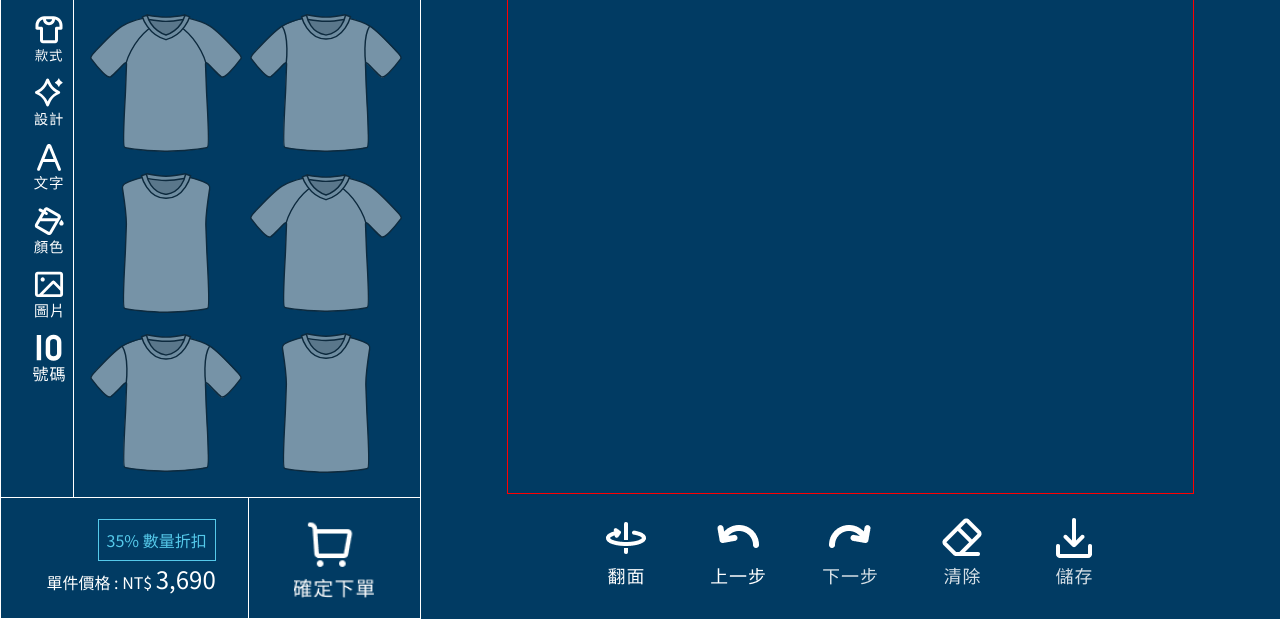
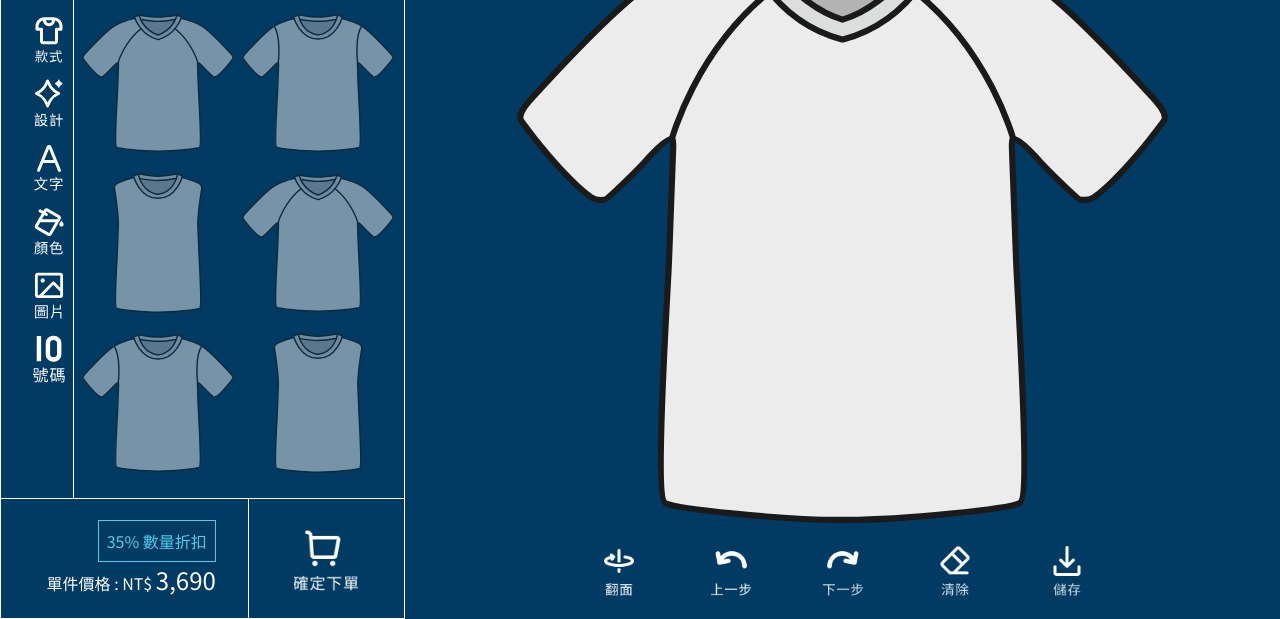
Before and after one commit to Aria-Hawa/customize-jersey, a plain HTML site: page customize.html in a window 1280 px wide. Shown: the part 181-800 px from the top of the page. Drawn offline with nearby package versions, Linux system fonts and the light colour scheme.

Commit message:
0823-RWD小調整

```diff
--- a/styles/styleAria.css
+++ b/styles/styleAria.css
@@ -372,7 +372,7 @@ a {
     justify-content: space-between;
     border: 1px solid white;
     /* flex-shrink: 0.35; */
-    flex-grow: 0.05;
+    /* flex-grow: 0.05; */
 }
 
 #operate .style {
@@ -890,8 +890,8 @@ hr {
 }
 
 .productInfo a {
-    width: 80px;
-    height: 80px;
+    width: 64px;
+    height: 64px;
     background-color: white;
     mask-image: url(../images/icon-BlackOrder.png);
     mask-repeat: no-repeat;
@@ -917,25 +917,26 @@ hr {
     flex-direction: column;
     align-items: center;
     /* flex-shrink: 0.65; */
-    flex-grow: 0.95;
-
+    /* flex-grow: 0.95; */
+    flex-grow: 1;
 }
 
 #preview .preJersey {
     width: 80%;
     height: 80%;
-    margin-top: 40px;
+    /* margin-top: 40px; */
+    padding-top: 30px;
+    flex-grow: 1;
 }
 
 #preview .preJersey figure {
     width: 100%;
     height: 100%;
     object-fit: contain;
-    border: 1px solid red;
     background-size: contain;
     background-repeat: no-repeat;
     background-position: center;
-    /* background-image: url(../images/preview-shape.svg); */
+    background-image: url(../images/shape-1.svg);
 }
 
 #preview .preJersey figure svg {
@@ -944,72 +945,81 @@ hr {
     object-fit: contain;
 }
 
+#preview .preOption {
+    width: fit-content;
+    height: fit-content;
+}
+
 #preview .preOption ul {
     display: flex;
     justify-content: space-around;
     width: 560px;
-    padding: 20px 0px 30px 0px;
+    height: fit-content;
+    padding: 20px 0px;
 }
 
 .preOption ul li a {
     background-color: white;
     width: 56px;
-    height: 75px;
+    height: 56px;
+    mask-repeat: no-repeat;
+    mask-position: center;
+    mask-size: contain;
 }
 
 .preOption ul li #turnOption {
     mask-image: url(../images/icon-blackTurn.png);
-    mask-repeat: no-repeat;
+    /* mask-repeat: no-repeat;
     mask-position: center;
-    mask-size: cover;
+    mask-size: cover; */
     -webkit-mask-image: url(../images/icon-blackTurn.png);
-    -webkit-mask-repeat: no-repeat;
+    /* -webkit-mask-repeat: no-repeat;
     -webkit-mask-position: center;
-    -webkit-mask-size: cover;
+    -webkit-mask-size: cover; */
 }
 
 .preOption ul li #undoOption {
     mask-image: url(../images/icon-blackUndo.png);
-    mask-repeat: no-repeat;
+    /* mask-repeat: no-repeat;
     mask-position: center;
-    mask-size: cover;
+    mask-size: cover; */
     -webkit-mask-image: url(../images/icon-blackUndo.png);
-    -webkit-mask-repeat: no-repeat;
+    /* -webkit-mask-repeat: no-repeat;
     -webkit-mask-position: center;
-    -webkit-mask-size: cover;
+    -webkit-mask-size: cover; */
 }
 
 .preOption ul li #redoOption {
     mask-image: url(../images/icon-blackRedo.png);
-    mask-repeat: no-repeat;
+    /* mask-repeat: no-repeat;
     mask-position: center;
-    mask-size: cover;
+    mask-size: cover; */
     -webkit-mask-image: url(../images/icon-blackRedo.png);
-    -webkit-mask-repeat: no-repeat;
+    /* -webkit-mask-repeat: no-repeat;
     -webkit-mask-position: center;
-    -webkit-mask-size: cover;
+    -webkit-mask-size: cover; */
 }
 
 .preOption ul li #clearOption {
     mask-image: url(../images/icon-blackClear.png);
-    mask-repeat: no-repeat;
+    /* mask-repeat: no-repeat;
     mask-position: center;
-    mask-size: cover;
+    mask-size: cover; */
     -webkit-mask-image: url(../images/icon-blackClear.png);
-    -webkit-mask-repeat: no-repeat;
+    /* -webkit-mask-repeat: no-repeat;
     -webkit-mask-position: center;
-    -webkit-mask-size: cover;
+    -webkit-mask-size: cover; */
 }
 
 .preOption ul li #saveOption {
     mask-image: url(../images/icon-blackSave.png);
-    mask-repeat: no-repeat;
+    /* mask-repeat: no-repeat;
     mask-position: center;
-    mask-size: cover;
+    mask-size: cover; */
     -webkit-mask-image: url(../images/icon-blackSave.png);
-    -webkit-mask-repeat: no-repeat;
+    /* -webkit-mask-repeat: no-repeat;
     -webkit-mask-position: center;
-    -webkit-mask-size: cover;
+    -webkit-mask-size: cover; */
 }
 
 .preOption ul li a:hover {
```
Also changed, not shown: images/test-previewShap.svg (renamed from images/preview-shape.svg).
